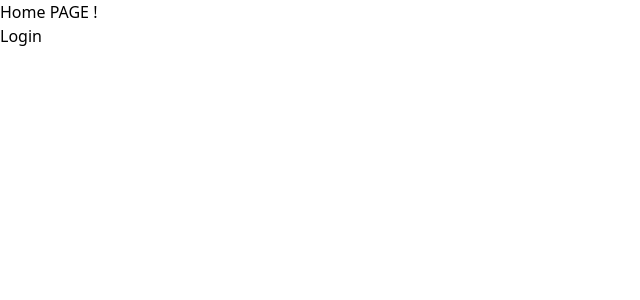
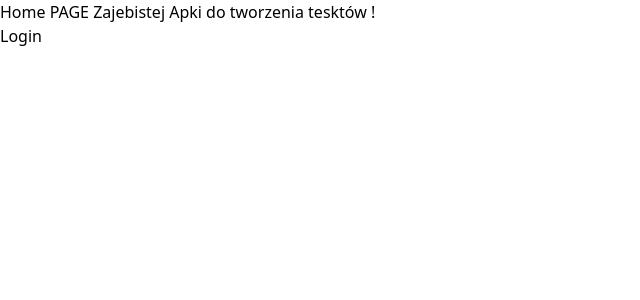
Before and after one commit to flak92/blog-standard-course, a Next.js app: page / in a window 1280 px wide. Shown: the top 300 px of the page, without its empty margins (0-640 px from the left). Built offline with nearby package versions, Linux system fonts and the light colour scheme; no server answers.

Commit message:
Show User Data, Image & Logaut, Login button

```diff
--- a/pages/_app.js
+++ b/pages/_app.js
@@ -1,7 +1,12 @@
-import '../styles/globals.css'
+import "../styles/globals.css";
+import { UserProvider, userProvider } from "@auth0/nextjs-auth0/client";
 
 function MyApp({ Component, pageProps }) {
-  return <Component {...pageProps} />
+  return (
+    <UserProvider>
+      <Component {...pageProps} />
+    </UserProvider>
+  );
 }
 
-export default MyApp
+export default MyApp;
--- a/pages/index.js
+++ b/pages/index.js
@@ -1,11 +1,31 @@
 import Link from "next/link";
+import { useUser } from "@auth0/nextjs-auth0/client";
+import Image from "next/image";
 
 export default function Home() {
+  const { user } = useUser();
+  console.log("USER: ", user);
+
   return (
     <div>
-      <h1>Home PAGE !</h1>
+      <h1>Home PAGE Zajebistej Apki do tworzenia tesktów !</h1>
       <div>
-        <Link href="/api/auth/login">Login</Link>
+        {!!user ? (
+          <>
+            <div>
+              <Image
+                src={user.picture}
+                alt="user.name"
+                width={50}
+                height={50}
+              />
+            <div>{user.email}</div>
+            </div>
+            <Link href="/api/auth/logout">Logout</Link>
+          </>
+        ) : (
+          <Link href="/api/auth/login">Login</Link>
+        )}
       </div>
     </div>
   );
```
